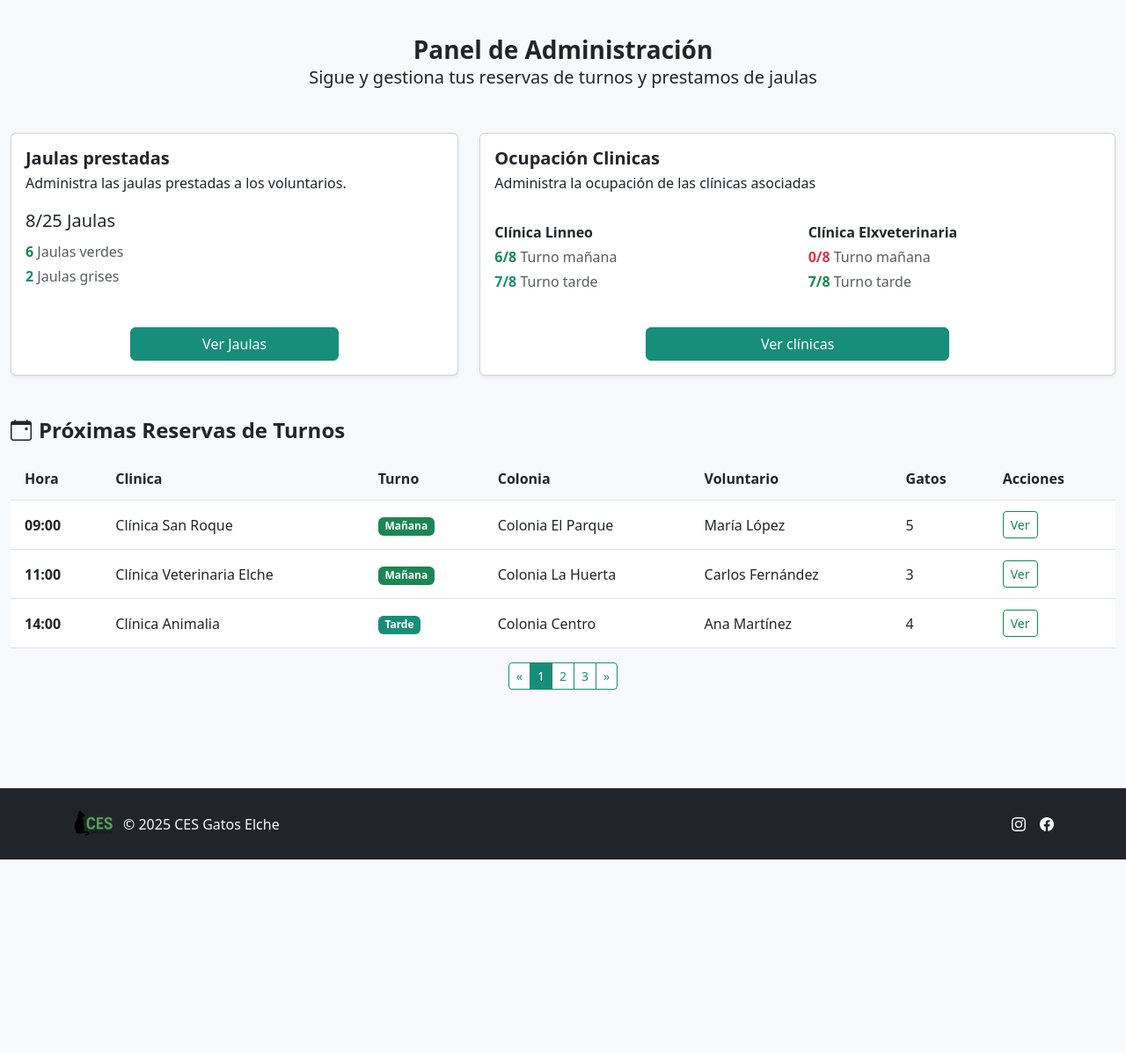
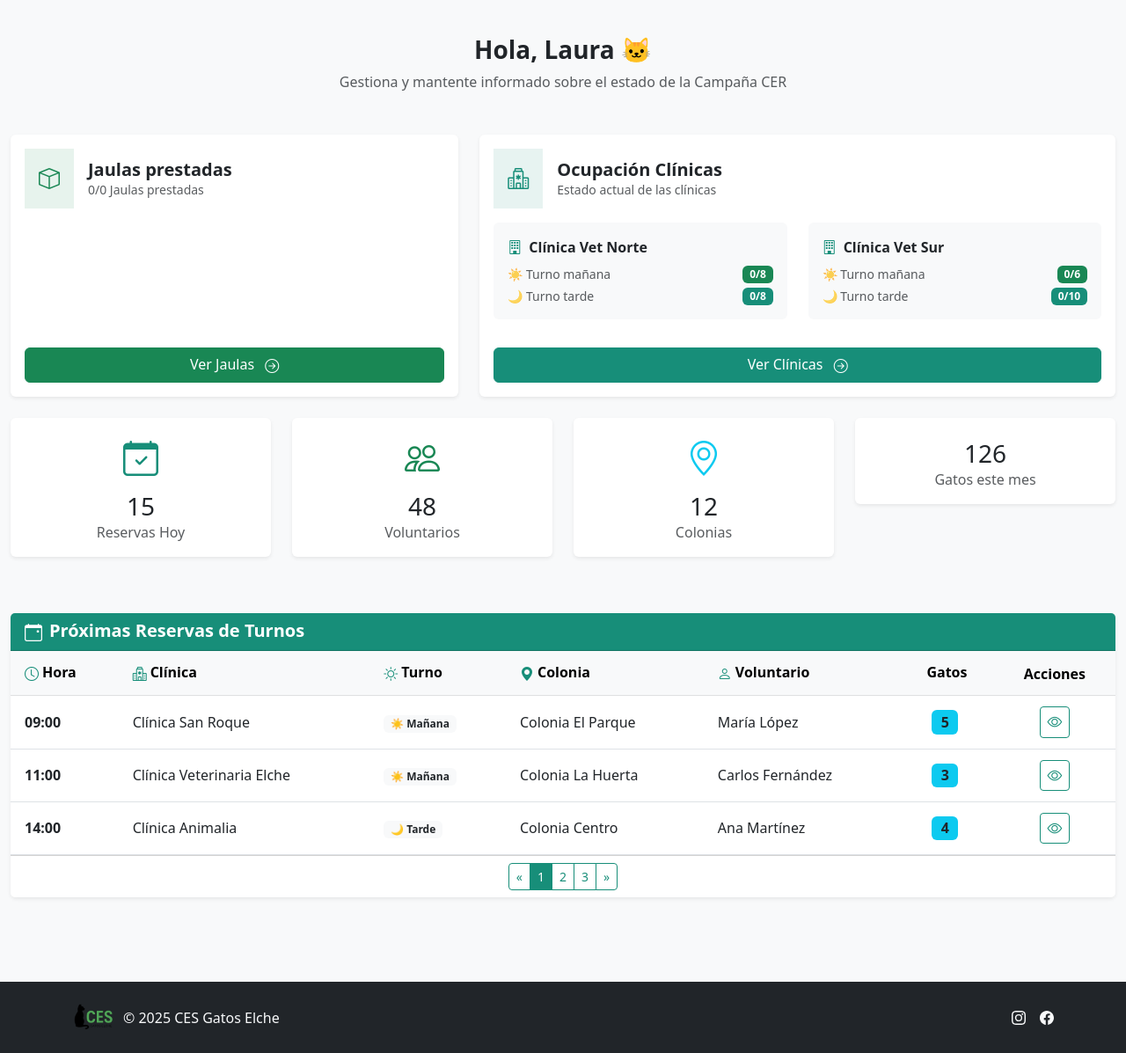
Before and after one commit to Alequi/TNR-app-project, a PHP site: page /views/admin/adminPanel.php in a window 1280 px wide. Shown: the part 142-1339 px from the top of the page at 88% size. Before the commit the page ends 1119 px from the top, so only its background shows below. Run offline with PHP 8.4, Linux system fonts and the light colour scheme; a user stored in the database is signed in; data comes from the database, SQL or seed files in the repository; data that the repository does not hold is empty; some libraries are stand-ins or nearby versions.

Commit message:
feat: enhance admin panel with updated statistics and improved UI components

```diff
--- a/views/admin/adminPanel.php
+++ b/views/admin/adminPanel.php
@@ -1,6 +1,8 @@
 <?php
 require_once __DIR__ . '/../../config/conexion.php';
 require_once __DIR__ . '/../../app/helpers/auth.php';
+require_once __DIR__ . '/../../app/actions/jaulas/jaulas_general_action.php';
+require_once __DIR__ . '/../../app/actions/clinics/general_clinics_action.php';
 
 admin();
 ?>
@@ -14,7 +16,7 @@ admin();
     <title>Dashboard | CES Gatos Elche</title>
     <link rel="icon" type="image/png" href="../../public/assets/brand/LOGO-CES-2.png" />
     <link href="https://cdn.jsdelivr.net/npm/bootstrap@5.3.0/dist/css/bootstrap.min.css" rel="stylesheet">
-    <link rel="stylesheet" href="https://cdn.jsdelivr.net/npm/bootstrap-icons@1.3.0/font/bootstrap-icons.css">
+    <link rel="stylesheet" href="https://cdn.jsdelivr.net/npm/bootstrap-icons@1.11.3/font/bootstrap-icons.css">
     <link href="../../public/assets/dist/css/styles.css" rel="stylesheet" />
 
 </head>
@@ -103,146 +105,211 @@ admin();
 
 
     <div class="container-xxl my-4 flex-grow-1 mt-3">
-        <div class="text-center">
-            <h3 class="mb-0 fw-bold">Panel de Administración</h3>
-            <p class="lead mb-4">Sigue y gestiona tus reservas de turnos y prestamos de jaulas</p>
+        <div class="text-center mb-4">
+            <h3 class="mb-2 fw-bold">Hola, <?php echo $_SESSION['nombre']; ?> 🐱</h3>
+            <p class="text-muted">Gestiona y mantente informado sobre el estado de la Campaña CER</p>
         </div>
 
-        <!--CARD 1 -->
-        <div class="row gy-4 mt-4">
+        <!--CARDS-->
+        <div class="row g-4 mt-2">
             <div class="col-md-5">
-                <div class="card mb-4 shadow-sm  h-100">
+                <div class="card shadow-sm h-100 border-0">
                     <div class="card-body d-flex flex-column">
-                        <h5 class="fw-semibold mb-1">Jaulas prestadas</h5>
-                        <p class="card-text ">Administra las jaulas prestadas a los voluntarios.</p>
-                        <p class="fs-5 mb-2">8/25 Jaulas</p>
+                        <div class="d-flex align-items-center mb-3">
+                            <div class="bg-success bg-opacity-10 p-3 me-3">
+                                <i class="bi bi-box text-success fs-4"></i>
+                            </div>
+                            <div>
+                                <h5 class="fw-semibold mb-0">Jaulas prestadas</h5>
+                                <p class="text-muted small mb-0"><?php echo $stats['total_jaulas_prestadas']; ?>/<?php echo $total_jaulas['total_jaulas']; ?> Jaulas prestadas</p>
+                            </div>
+                        </div>
 
-                        <p class="mb-1">
-                            <span class="text-success fw-semibold">6</span>
-                            <span class="text-muted">Jaulas verdes</span>
-                        </p>
-                        <p class="mb-3">
-                            <span class="text-primary fw-semibold">2</span>
-                            <span class="text-muted">Jaulas grises</span>
-                        </p>
+                        <div class="mb-3">
+                            <?php foreach ($jaulas_por_tipo as $jaula_tipo): ?>
+                            <div class="d-flex justify-content-between align-items-center mb-2">
+                                <span class="text-muted"><?php echo htmlspecialchars($jaula_tipo['tipo_nombre']); ?></span>
+                                <span class="badge bg-success"><?php echo htmlspecialchars($jaula_tipo['cantidad']); ?></span>
+                            </div>
+                            <?php endforeach; ?>
+                        </div>
 
-                        <div class="justify-content-center d-flex mt-auto">
-                            <button class="btn btn-primary  w-50 mt-auto">Ver Jaulas</button>
+                        <div class="mt-auto">
+                            <a href="jaulas.php" class="btn btn-success w-100">
+                                Ver Jaulas <i class="bi bi-arrow-right-circle ms-2"></i>
+                            </a>
                         </div>
                     </div>
                 </div>
             </div>
 
 
-            <!--CARD 2 -->
-
+            <!--CARD 2-->
             <div class="col-md-7">
-                <div class="card mb-4 shadow-sm  h-100">
-                    <div class="card-body d-flex flex-column ">
-                        <h5 class="fw-semibold mb-1">Ocupación Clinicas</h5>
-                        <p class="card-text">Administra la ocupación de las clínicas asociadas</p>
-                        <div class="row mt-3">
-
-                            <!-- CLÍNICA 1 -->
-                            <div class="col-md-6 mb-3">
-                                <p class="fw-semibold mb-1">Clínica Linneo</p>
-                                <p class="mb-1">
-                                    <span class="text-success fw-semibold">6/8</span>
-                                    <span class="text-muted">Turno mañana</span>
-                                </p>
-                                <p class="mb-0">
-                                    <span class="text-primary fw-semibold">7/8</span>
-                                    <span class="text-muted">Turno tarde</span>
-                                </p>
+                <div class="card shadow-sm h-100 border-0">
+                    <div class="card-body d-flex flex-column">
+                        <div class="d-flex align-items-center mb-3">
+                            <div class="bg-primary bg-opacity-10 p-3 me-3">
+                                <i class="bi bi-hospital text-primary fs-4"></i>
+                            </div>
+                            <div>
+                                <h5 class="fw-semibold mb-0">Ocupación Clínicas</h5>
+                                <p class="text-muted small mb-0">Estado actual de las clínicas</p>
+                            </div>
                         </div>
 
-                            <!-- CLÍNICA 2 -->
+                        <div class="row mb-3">
+                            <?php foreach ($clinics_stats as $clinic): ?>
+                            <!-- CLÍNICAS -->
                             <div class="col-md-6 mb-3">
-                                <p class="fw-semibold mb-1">Clínica Elxveterinaria</p>
-                                <p class="mb-1">
-                                    <span class="text-danger fw-semibold">0/8</span>
-                                    <span class="text-muted">Turno mañana</span>
-                                </p>
-                                <p class="mb-0">
-                                    <span class="text-success fw-semibold">7/8</span>
-                                    <span class="text-muted">Turno tarde</span>
-                                </p>
+                                <div class="p-3 bg-light rounded">
+                                    <div class="d-flex align-items-center mb-2">
+                                        <i class="bi bi-building text-primary me-2"></i>
+                                        <p class="fw-semibold mb-0"><?php echo htmlspecialchars($clinic['clinic_name']); ?></p>
                                     </div>
+                                    <div class="d-flex justify-content-between align-items-center mb-1">
+                                        <span class="text-muted small">☀️ Turno mañana</span>
+                                        <?php if ($clinic['ocupados_ma'] / $clinic['capacidad_ma'] == 1): ?>
+                                            <span class="badge bg-danger"><?php echo htmlspecialchars($clinic['ocupados_ma']); ?>/<?php echo htmlspecialchars($clinic['capacidad_ma']); ?></span>
+                                        <?php else: ?>
+                                            <span class="badge bg-success"><?php echo htmlspecialchars($clinic['ocupados_ma']); ?>/<?php echo htmlspecialchars($clinic['capacidad_ma']); ?></span>
+                                        <?php endif; ?>
+                                    </div>
+                                    <div class="d-flex justify-content-between align-items-center">
+                                        <span class="text-muted small">🌙 Turno tarde</span>
+                                        <?php if ($clinic['ocupados_ta'] / $clinic['capacidad_ta'] == 1): ?>
+                                            <span class="badge bg-danger"><?php echo htmlspecialchars($clinic['ocupados_ta']); ?>/<?php echo htmlspecialchars($clinic['capacidad_ta']); ?></span>
+                                        <?php else: ?>
+                                            <span class="badge bg-primary"><?php echo htmlspecialchars($clinic['ocupados_ta']); ?>/<?php echo htmlspecialchars($clinic['capacidad_ta']); ?></span>
+                                        <?php endif; ?>
+                                    </div>
+                                </div>
+                            </div>
+                            <?php endforeach; ?>
 
                         </div>
-                        <div class="justify-content-center d-flex mt-auto">
-                            <button class="btn btn-primary  w-50 mt-auto">Ver clínicas</button>
-                        </div>
+                        <div class="mt-auto">
+                            <a href="#" class="btn btn-primary w-100">
+                                Ver Clínicas <i class="bi bi-arrow-right-circle ms-2"></i>
+                            </a>
                         </div>
                     </div>
                 </div>
             </div>
         </div>
 
-    <!-- end cards -->
+        <!-- Estadísticas rápidas -->
+        <div class="row mt-4">
+            <div class="col-md-3 mb-3">
+                <div class="card border-0 shadow-sm">
+                    <div class="card-body text-center">
+                        <i class="bi bi-calendar-check text-primary fs-1"></i>
+                        <h3 class="mt-2 mb-0">15</h3>
+                        <p class="text-muted mb-0">Reservas Hoy</p>
+                    </div>
+                </div>
+            </div>
+            <div class="col-md-3 mb-3">
+                <div class="card border-0 shadow-sm">
+                    <div class="card-body text-center">
+                        <i class="bi bi-people text-success fs-1"></i>
+                        <h3 class="mt-2 mb-0">48</h3>
+                        <p class="text-muted mb-0">Voluntarios</p>
+                    </div>
+                </div>
+            </div>
+            <div class="col-md-3 mb-3">
+                <div class="card border-0 shadow-sm">
+                    <div class="card-body text-center">
+                        <i class="bi bi-geo-alt text-info fs-1"></i>
+                        <h3 class="mt-2 mb-0">12</h3>
+                        <p class="text-muted mb-0">Colonias</p>
+                    </div>
+                </div>
+            </div>
+            <div class="col-md-3 mb-3">
+                <div class="card border-0 shadow-sm">
+                    <div class="card-body text-center">
+                        <i class="bi bi-cat text-warning fs-1"></i>
+                        <h3 class="mt-2 mb-0">126</h3>
+                        <p class="text-muted mb-0">Gatos este mes</p>
+                    </div>
+                </div>
+            </div>
+        </div>
+    </div>
 
-    <!-- Tabla de informacion -->
-
-    <div class="table-responsive container-xxl mt-4 mb-5">
-        <h4 class="mb-3 fw-bold d-inline-flex align-items-center gap-2">
-            <i class="bi bi-calendar-event"></i>
-            Próximas Reservas de Turnos
-        </h4>
-        <table class="table table-hover align-middle">
-
-            <thead>
+    <!-- Tabla de reservas -->
+    <div class="container-xxl mt-4 mb-5">
+        <div class="card shadow-sm border-0">
+            <div class="card-header bg-primary text-white">
+                <h5 class="card-title mb-0 fw-bold">
+                    <i class="bi bi-calendar-event me-2"></i>Próximas Reservas de Turnos
+                </h5>
+            </div>
+            <div class="card-body p-0">
+                <div class="table-responsive">
+                    <table class="table table-hover align-middle mb-0">
+                        <thead class="table-light">
                             <tr>
-                    <th scope="col">Hora</th>
-                    <th scope="col">Clinica</th>
-                    <th scope="col">Turno</th>
-                    <th scope="col">Colonia</th>
-                    <th scope="col">Voluntario</th>
-                    <th scope="col">Gatos</th>
-                    <th scope="col">Acciones</th>
+                                <th><i class="bi bi-clock text-primary me-1"></i>Hora</th>
+                                <th><i class="bi bi-hospital text-primary me-1"></i>Clínica</th>
+                                <th><i class="bi bi-sun text-primary me-1"></i>Turno</th>
+                                <th><i class="bi bi-geo-alt-fill text-primary me-1"></i>Colonia</th>
+                                <th><i class="bi bi-person text-primary me-1"></i>Voluntario</th>
+                                <th class="text-center"><i class="bi bi-cat text-primary me-1"></i>Gatos</th>
+                                <th class="text-center">Acciones</th>
                             </tr>
                         </thead>
                         <tbody>
                             <tr>
-                    <th scope="row">09:00</th>
+                                <td class="fw-semibold">09:00</td>
                                 <td>Clínica San Roque</td>
-                    <td><span class="badge bg-success">Mañana</span></td>
+                                <td><span class="badge text-dark bg-light">☀️ Mañana</span></td>
                                 <td>Colonia El Parque</td>
                                 <td>María López</td>
-                    <td>5</td>
-                    <td><button class="btn btn-sm btn-outline-success">Ver</button></td>
-
-
-
+                                <td class="text-center"><span class="badge bg-info text-dark fs-6">5</span></td>
+                                <td class="text-center">
+                                    <button class="btn btn-sm btn-outline-primary">
+                                        <i class="bi bi-eye"></i>
+                                    </button>
+                                </td>
                             </tr>
                             <tr>
-                    <th scope="row">11:00</th>
+                                <td class="fw-semibold">11:00</td>
                                 <td>Clínica Veterinaria Elche</td>
-                    <td><span class="badge bg-success">Mañana</span></td>
+                                <td><span class="badge text-dark bg-light">☀️ Mañana</span></td>
                                 <td>Colonia La Huerta</td>
                                 <td>Carlos Fernández</td>
-                    <td>3</td>
-                    <td><button class="btn btn-sm btn-outline-success">Ver</button></td>
+                                <td class="text-center"><span class="badge bg-info text-dark fs-6">3</span></td>
+                                <td class="text-center">
+                                    <button class="btn btn-sm btn-outline-primary">
+                                        <i class="bi bi-eye"></i>
+                                    </button>
+                                </td>
                             </tr>
                             <tr>
-                    <th scope="row">14:00</th>
+                                <td class="fw-semibold">14:00</td>
                                 <td>Clínica Animalia</td>
-                    <td><span class="badge bg-primary">Tarde</span></td>
+                                <td><span class="badge text-dark bg-light">🌙 Tarde</span></td>
                                 <td>Colonia Centro</td>
                                 <td>Ana Martínez</td>
-                    <td>4</td>
-                    <td class="align-middle"><button class="btn btn-sm btn-outline-success">Ver</button></td>
+                                <td class="text-center"><span class="badge bg-info text-dark fs-6">4</span></td>
+                                <td class="text-center">
+                                    <button class="btn btn-sm btn-outline-primary">
+                                        <i class="bi bi-eye"></i>
+                                    </button>
+                                </td>
                             </tr>
-
-
                         </tbody>
-
                     </table>
-
-
-        <nav aria-label="table navigation ">
-            <ul class="pagination justify-content-center pagination-sm ">
+                </div>
+            </div>
+            <div class="card-footer bg-white">
+                <nav aria-label="table navigation">
+                    <ul class="pagination justify-content-center pagination-sm mb-0">
                         <li class="page-item">
-                    <a class="page-link " href="#" aria-label="Previous">
+                            <a class="page-link" href="#" aria-label="Previous">
                                 <span aria-hidden="true">&laquo;</span>
                             </a>
                         </li>
@@ -256,10 +323,9 @@ admin();
                         </li>
                     </ul>
                 </nav>
-
-
             </div>
-    <!-- end tabla de informacion -->
+        </div>
+    </div>
     <!-- FOOTER -->
 
     <footer class="bg-dark text-light py-4 mt-5">
```
Lines whose indentation alone changed are shown as unchanged.
